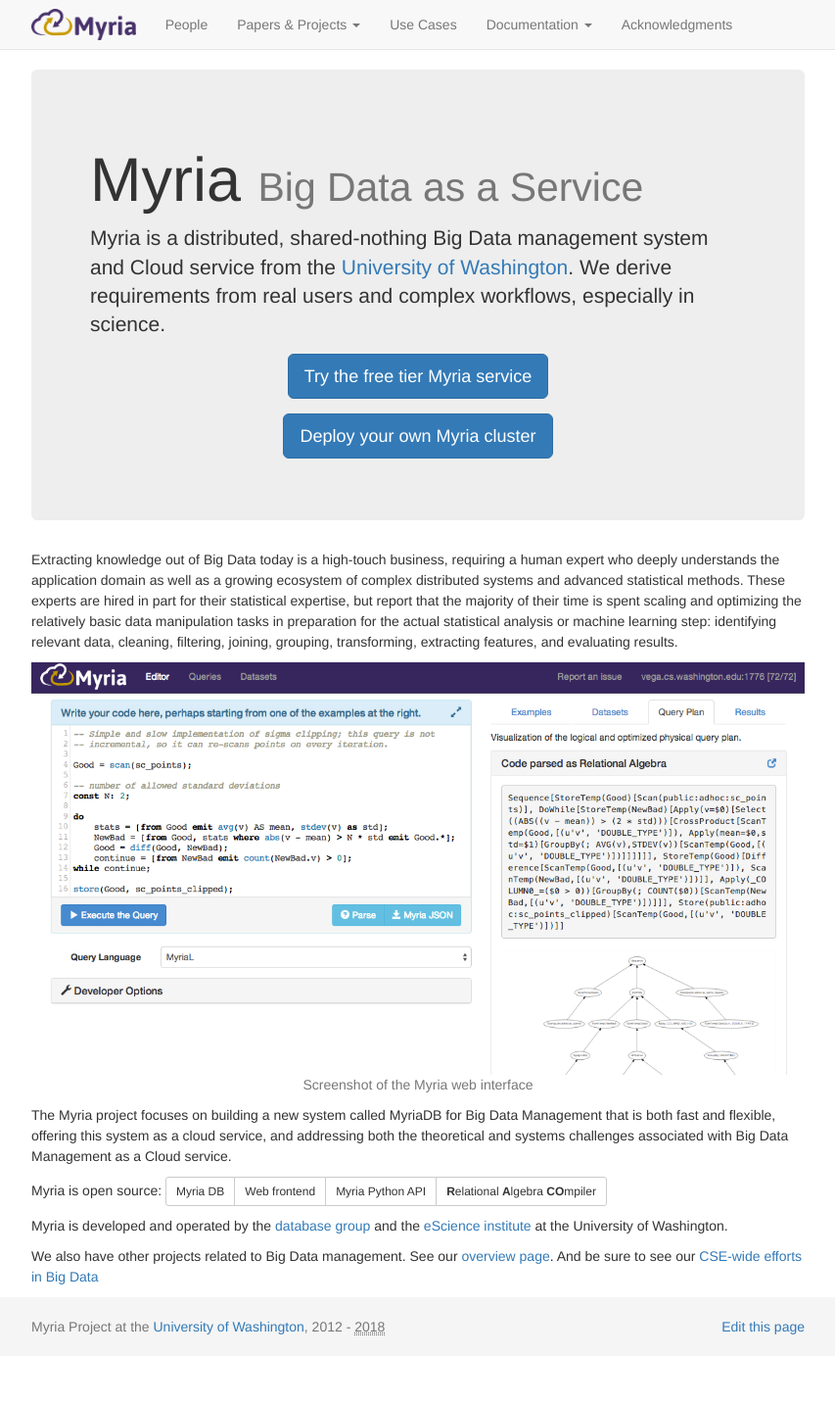
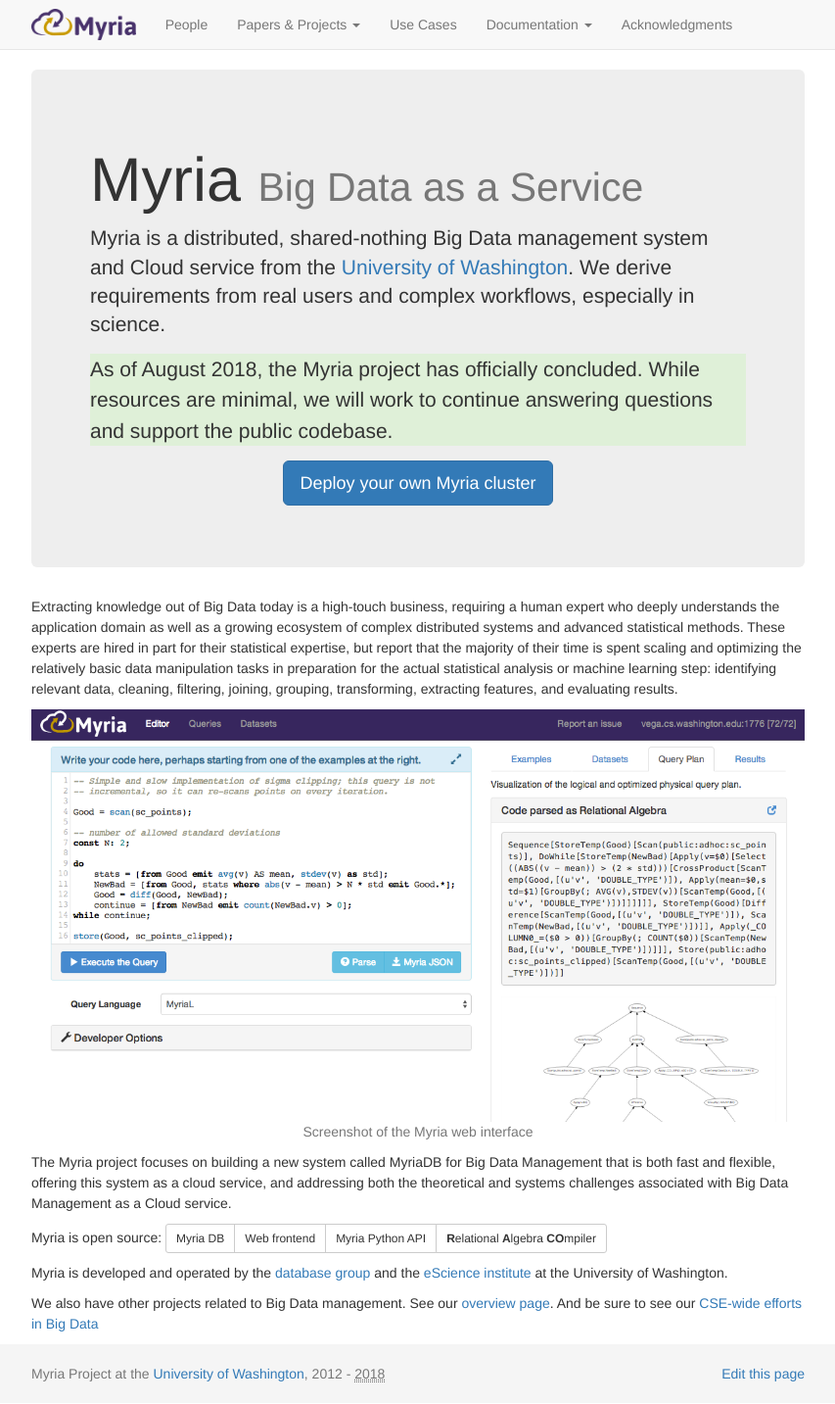
Before and after one commit to uwescience/myria-website, a Jekyll site: the page built from index.markdown, in a window 1280 px wide. Shown: the whole page at 98% size, without its empty margins (213-1066 px from the left). Built offline with Jekyll 4.4.1, drawn with Linux system fonts in a browser that asks for light colours; nearby versions of some CDN libraries; before the commit the page ends 1385 px from its top, so only the background shows below that.

Commit message:
So long, and thanks for all the fish.

```diff
--- a/index.markdown
+++ b/index.markdown
@@ -12,9 +12,11 @@
 		Myria is a distributed, shared-nothing Big Data management system and Cloud service from the <a href="http://www.cs.washington.edu/">University of Washington</a>. We derive requirements from real users and complex workflows, especially in science.
 	</p>
 
-	<p class="text-center">
-		<a class="btn btn-primary btn-lg" href="http://demo.myria.cs.washington.edu">Try the free tier Myria service</a>
-	</p>
+        <p class="bg-success">
+            As of August 2018, the Myria project has officially concluded.
+            While resources are minimal, we will work to continue answering questions and support the public codebase.
+        </p>
+
 	<p class="text-center">
 		<a class="btn btn-primary btn-lg" href="http://myria.cs.washington.edu/docs/">Deploy your own Myria cluster</a>
 	</p>
--- a/people.markdown
+++ b/people.markdown
@@ -27,7 +27,7 @@
 ## PhD Students
 
 * [Shumo Chu](http://homes.cs.washington.edu/~chushumo/)
-* Brandon Haynes
+* [Brandon Haynes](https://homes.cs.washington.edu/~bhaynes)
 * Jeremy Hyrkas
 * [Bas Ketsman](http://www.basketsman.com/)
 * [Ryan Maas](http://homes.cs.washington.edu/~maas/)
```
